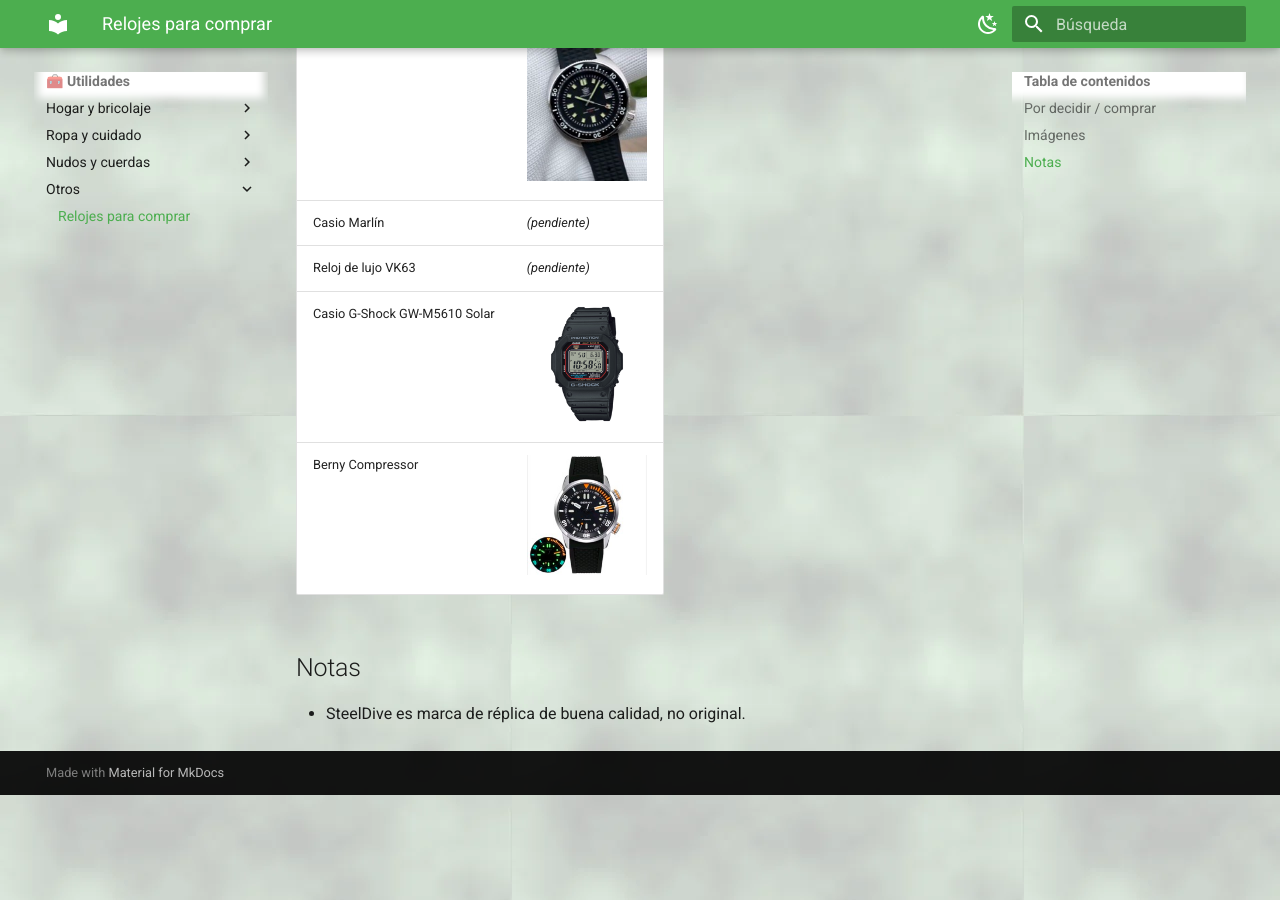
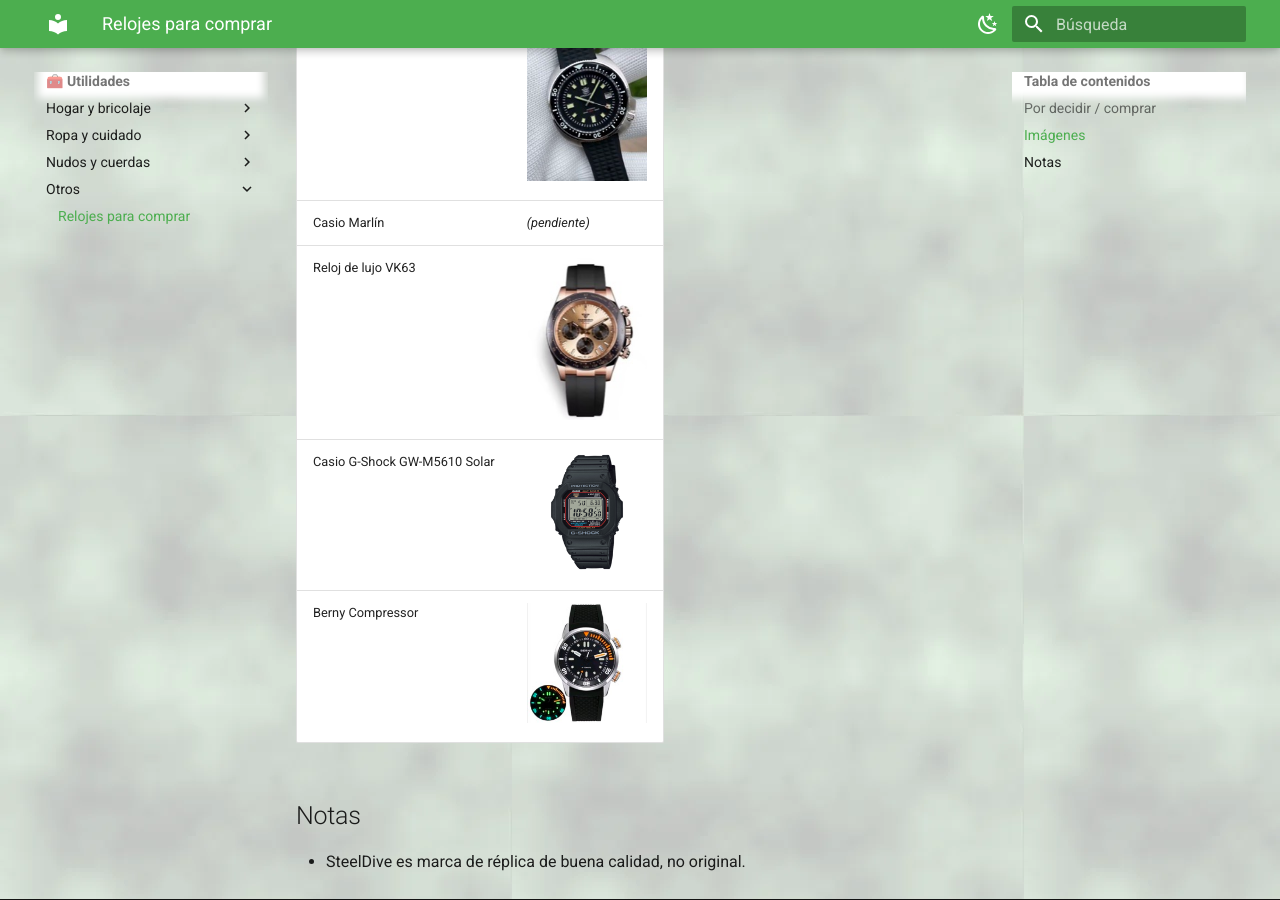
Before and after one commit to mosqueteroweb/Salud, an MkDocs documentation site: the page built from docs/utilidades/relojes-para-comprar.md, in a window 1280 px wide and 900 px high, scrolled down 1120 px. Built offline with MkDocs 1.6.1 and Material for MkDocs 9.7.7, drawn with Linux system fonts in a browser that asks for light colours.

Commit message:
Utilidades/relojes: añadir imagen VK63 (Tandorio cronógrafo)

```diff
--- a/docs/utilidades/relojes-para-comprar.md
+++ b/docs/utilidades/relojes-para-comprar.md
@@ -20,7 +20,7 @@
 | G-Shock GA2100 | ![G-Shock GA-2100](../img/ga2100-sm.png){ width=120 } |
 | SteelDive Capitán Willard | ![SteelDive Capitán Willard](../img/steeldive-sm.png){ width=120 } |
 | Casio Marlín | _(pendiente)_ |
-| Reloj de lujo VK63 | _(pendiente)_ |
+| Reloj de lujo VK63 | ![Reloj de lujo VK63](../img/vk63-sm.png){ width=120 } |
 | Casio G-Shock GW-M5610 Solar | ![Casio G-Shock GW-M5610](../img/gwm5610-sm.png){ width=120 } |
 | Berny Compressor | ![Berny Compressor](../img/berny-sm.png){ width=120 } |
 
```
Also changed, not shown: docs/img/vk63-sm.png (added), docs/img/vk63.jpg (added).
